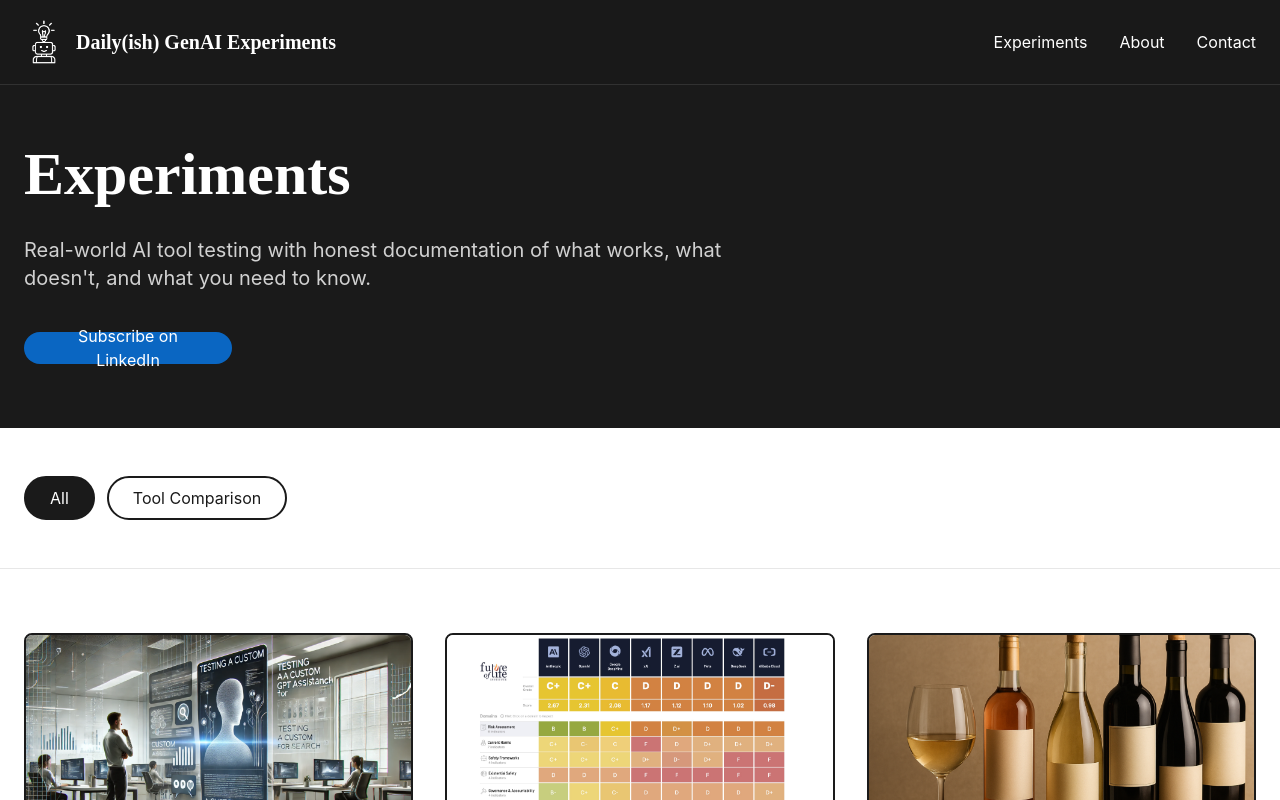
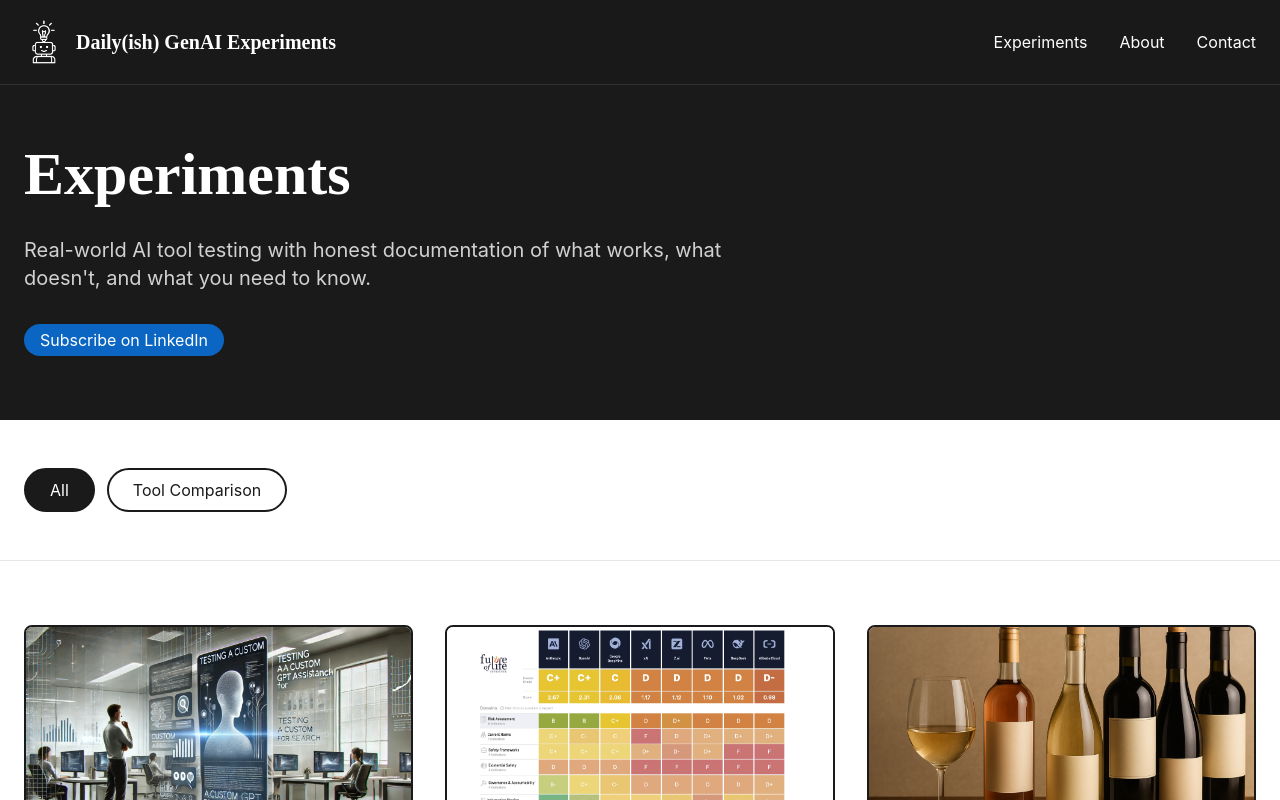
Before and after one commit to kimberlybella/dailyish-genai-experiments, a Next.js app: page /experiments in a window 1280 px wide. Shown: the top 800 px of the page. Built offline with nearby package versions, Linux system fonts and the light colour scheme.

Commit message:
adjusted subscribe on linkedin button shape

```diff
--- a/app/experiments/page.tsx
+++ b/app/experiments/page.tsx
@@ -29,8 +29,13 @@ export default function ExperimentsPage({
             href="https://www.linkedin.com/build-relation/newsletter-follow?entityUrn=7382070120430346241"
             target="_blank"
             rel="noopener noreferrer"
-            className="inline-flex flex-col justify-center items-center px-7 py-2 text-center text-white w-52 h-8 rounded-2xl bg-[#0A66C2] hover:bg-[#004182] transition-colors no-underline"
-            style={{ fontFamily: '"SF Pro Text", Helvetica, sans-serif' }}
+            className="inline-flex justify-center items-center text-center text-white rounded-full bg-[#0A66C2] hover:bg-[#004182] transition-colors no-underline"
+            style={{
+              fontFamily: '"SF Pro Text", Helvetica, sans-serif',
+              padding: '7px',
+              width: '200px',
+              height: '32px'
+            }}
           >
             Subscribe on LinkedIn
           </a>
```
